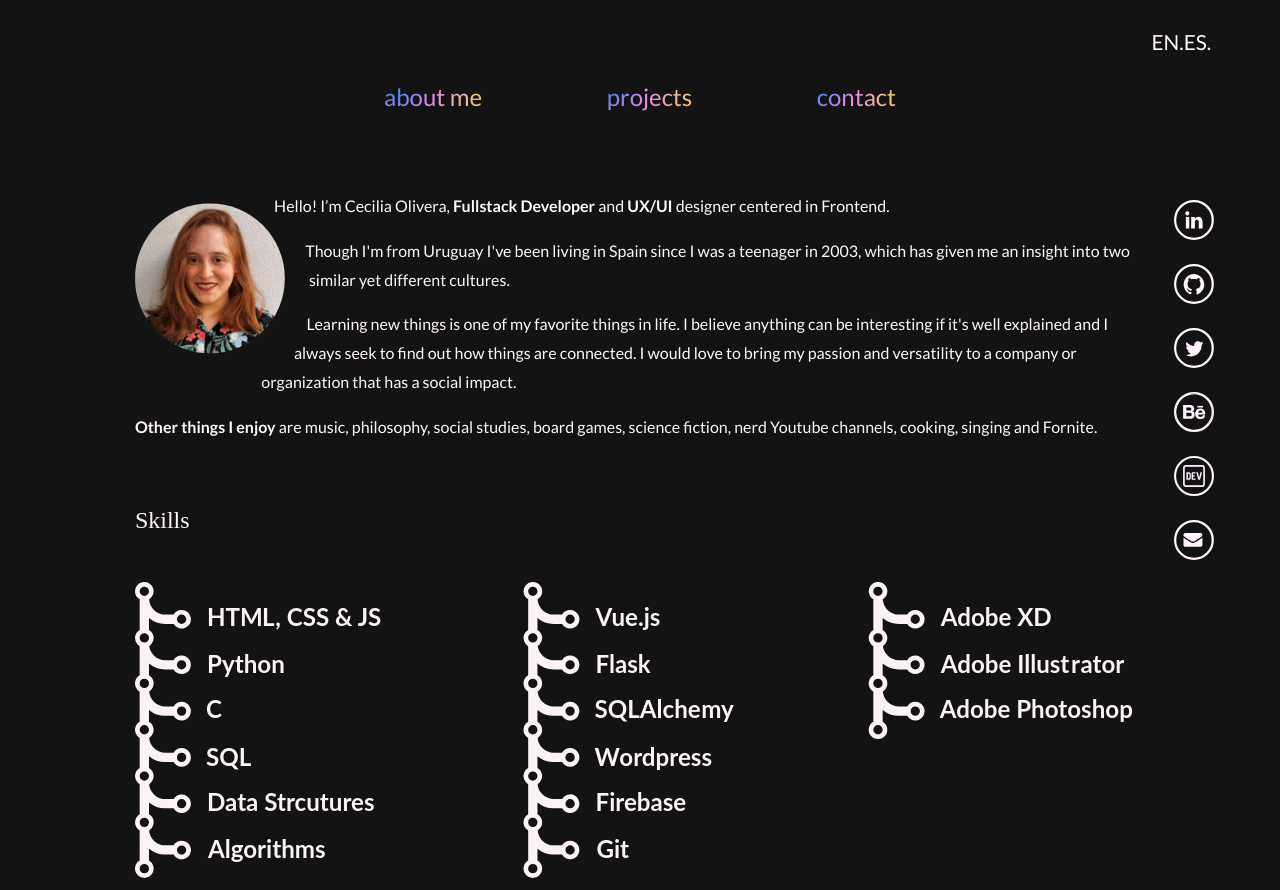
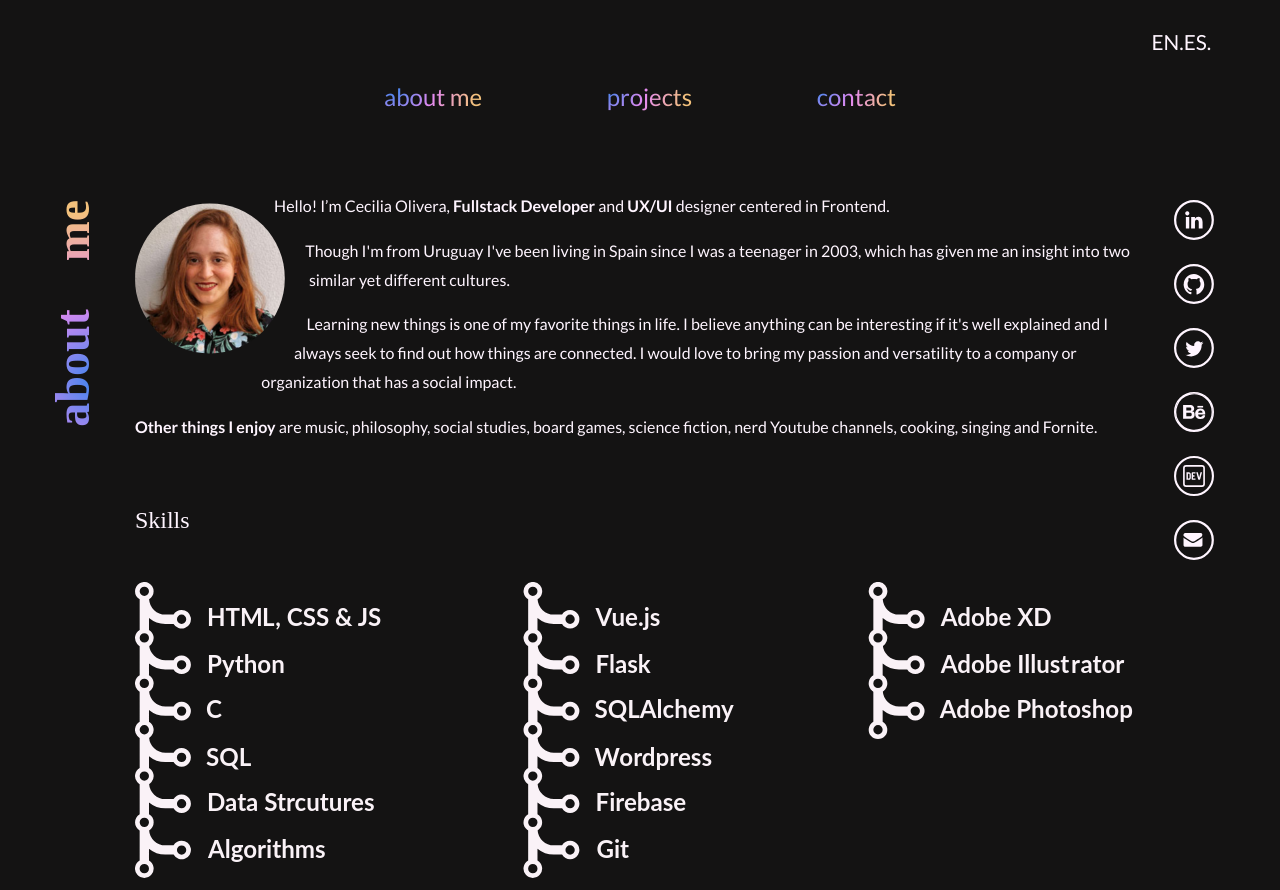
Before and after one commit to ceciCoding/Portfolio, a plain HTML site: page index.html in a window 1280 px wide. Shown: the top 890 px of the page. Drawn offline with Linux system fonts and the light colour scheme; a web font is replaced by a local one.

Commit message:
fixed titles clip bug for chorme

```diff
--- a/CSS/styles.css
+++ b/CSS/styles.css
@@ -128,15 +128,17 @@ main {
     margin-top: .5rem;
     position: sticky;
     top: 12rem;
-    background: var(--main-gradient);
-    -webkit-background-clip: text;
-    background-clip: text;
-    -webkit-text-fill-color: transparent;
 }
 
 .title h1 {
     transform: rotate(180deg);
     writing-mode: vertical-rl;
+    background: var(--main-gradient);
+    background-size: cover;
+    -webkit-text-fill-color: transparent;
+    -webkit-background-clip: text;
+    background-clip: text;
+    padding: 0 1rem;
 }
 
 .section {
```
